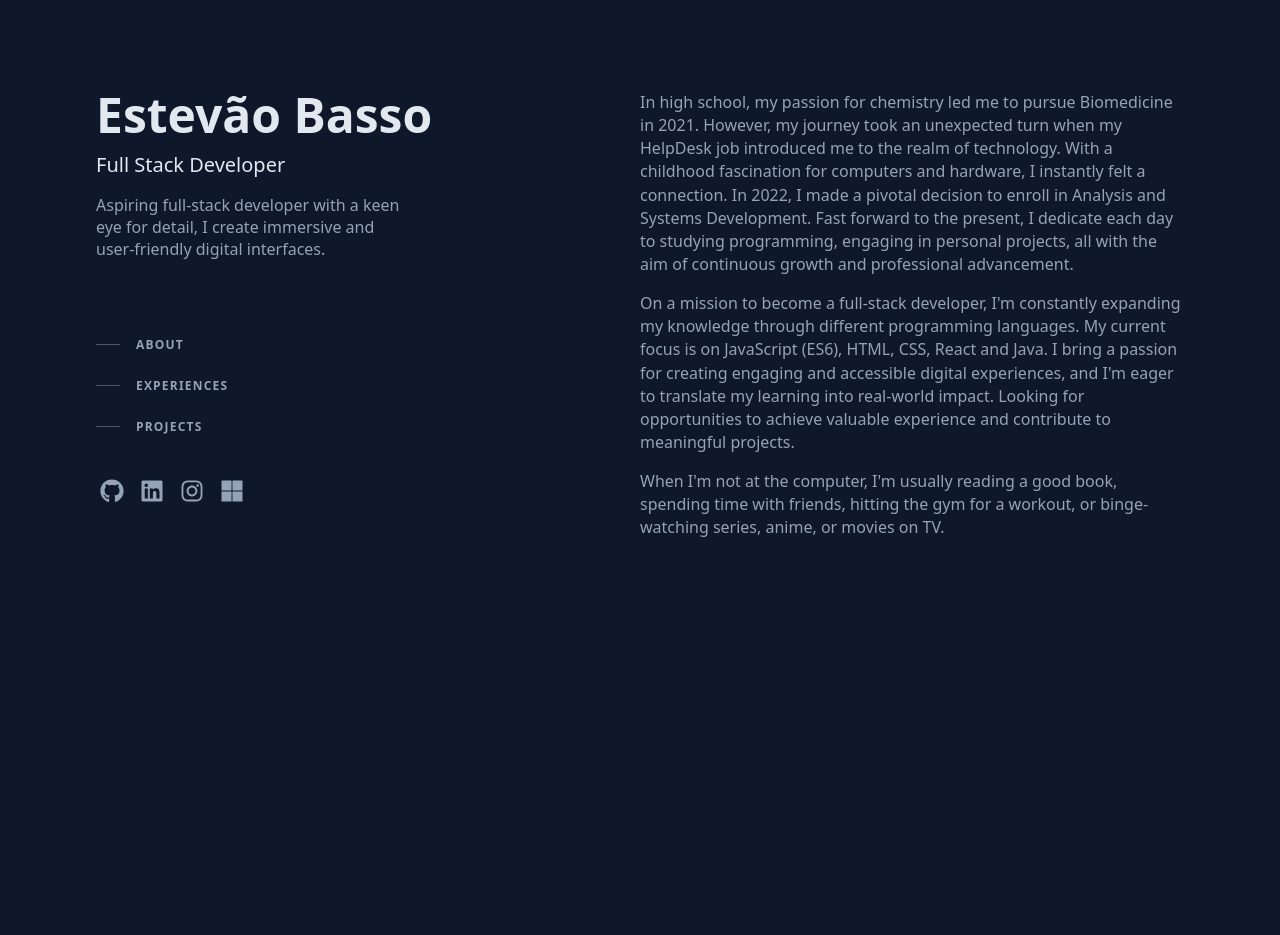
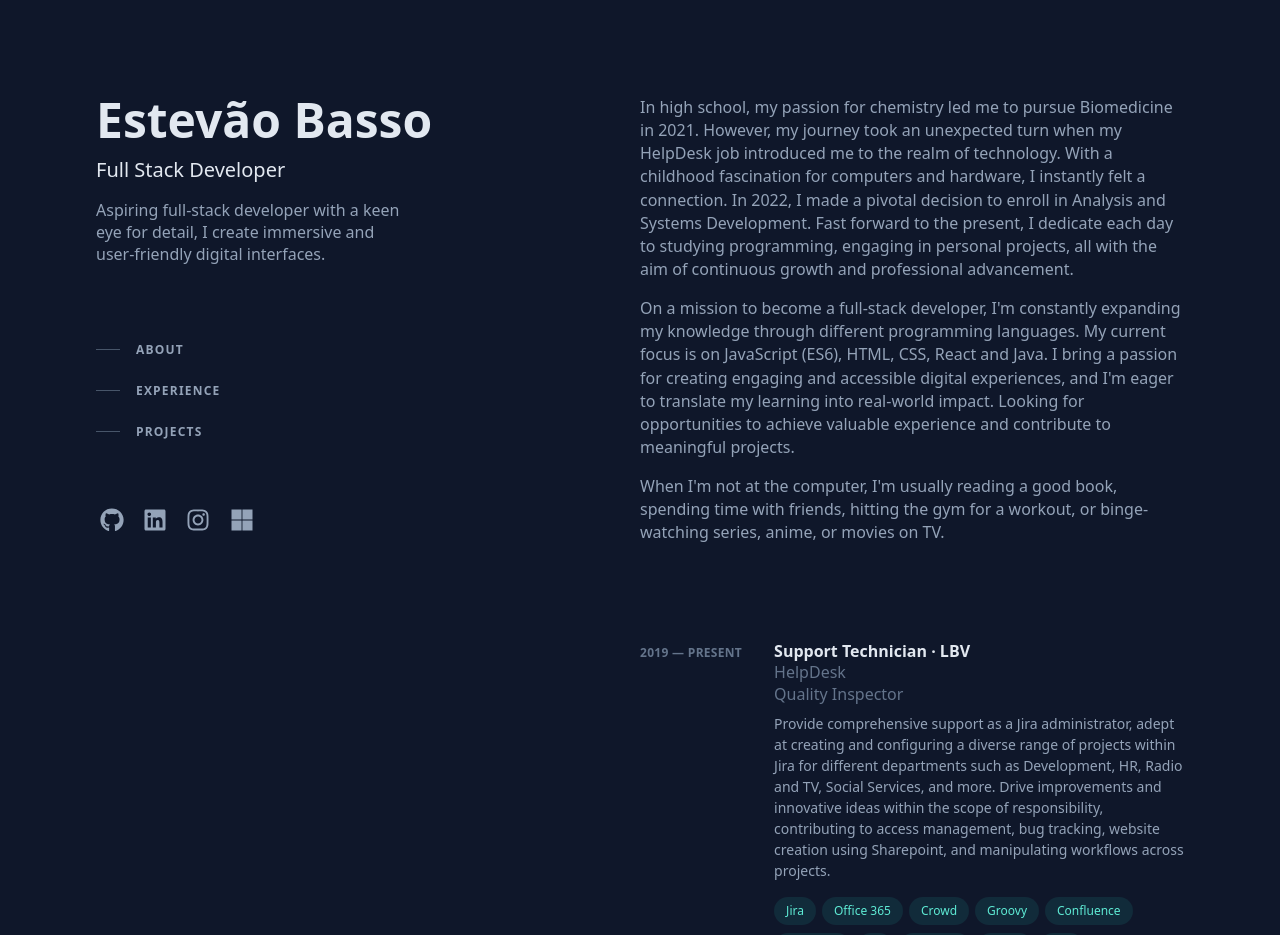
Before and after one commit to ebass0/react-porfolio, a React (Create React App) app: page / in a window 1280 px wide. Shown: the top 935 px of the page. Before the commit the page ends 800 px from the top, so only its background shows below. Built offline with nearby package versions, Linux system fonts and the light colour scheme.

Commit message:
Experience section update

```diff
--- a/src/App.css
+++ b/src/App.css
@@ -11,9 +11,11 @@
 }
 
 .App-header {
-    padding: 91px 0;
+    padding-top: 6rem;
+    padding-bottom: 6rem;
 }
 
 .App-informacoes {
-    padding: 91px 0;
+    padding-top: 6rem;
+    padding-bottom: 6rem;
 }
--- a/src/components/Contatos/Contatos.css
+++ b/src/components/Contatos/Contatos.css
@@ -1,10 +1,11 @@
 /* LISTA DE REDES SOCIAIS / CONTATOSD */
 .list {
     display: flex;
-    gap: 1rem;
+    gap: 1.2rem;
     list-style: none;
     padding: 0;
     margin: 32px 0 0 4px;
+    font-size: 40px;
 }
 
 .list-link{
--- /dev/null
+++ b/src/components/Experience/Experience.css
@@ -0,0 +1,83 @@
+a {
+    text-decoration: inherit;
+    color: rgb(148 163 184/1);
+}
+
+ul {
+    margin: 0;
+    padding: 0;
+    list-style: none;
+}
+
+.Experience-container {
+    display: flex;
+    gap: 2em;
+    margin-top: 6em;
+    border-radius: 0.25rem;
+    font-weight: 500;
+    line-height: 1.25;
+    font-size: 1rem;
+}
+
+/* HEADER - PARTE LATERAL COM INDICADOR DE PERÍODO */
+.Experience-header {
+    flex: 0 0 auto;
+    margin: 0.25rem 0 0.5rem 0;
+    font-size: .75rem;
+    line-height: 1rem;
+    text-transform: uppercase;
+    letter-spacing: .025em;
+    color: rgb(100 116 139/1);
+    font-weight: 600;
+}
+
+/* TÍTULO E SUBTÍTULO DO EXPERIENCE */
+.Experience-title {
+    display: flex;
+    flex-direction: column;
+    gap: 0.5em;
+}
+
+.Experience-title h3 {
+    margin: 0;
+    color: rgb(226 232 240/1);
+    font-size: 1rem;
+}
+
+.title-sub {
+    font-size: inherit;
+    font-weight: 500;
+    color: rgb(100 116 139/1);
+    line-height: 1.375;
+}
+
+/* TEXTO */
+.Experience-text {
+    font-size: .875rem;
+    line-height: 1.5;
+    font-weight: 400;
+}
+
+/* LISTA */
+.skills-list {
+    display: flex;
+    flex-wrap: wrap;
+    line-height: 1.625;
+    align-items: center;
+    margin-bottom: 0.2em;
+}
+
+/* HOVER */
+a:hover {
+    cursor: pointer;
+    border-radius: 0.375rem;
+    background-color: rgba(30,41,59,.5);
+    transition-timing-function: cubic-bezier(.4,0,.2,1);
+    transition-duration: .15s;
+    box-shadow: inset 0 1px 0 0 rgba(148,163,184,.1);
+
+
+    .Experience-title h3 {
+        color: rgb(94 234 212/1);
+    }
+}
--- /dev/null
+++ b/src/components/Experience/index.js
@@ -0,0 +1,48 @@
+import ExperienceList from '../ExperienceList';
+import './Experience.css';
+
+const Experience = () => {
+    return (
+        <div className='Container'>
+            <a className='Experience-container' href='https://lbv.org/' target='_blank' rel='noreferrer'>
+                <div className='Experience-header'>
+                    2019 — Present
+                </div>
+                <div className='Experience-title'>
+                    <div>
+                        <h3>
+                            Support Technician · LBV
+                            <div className='title-sub'>
+                                HelpDesk
+                            </div>
+                            <div className='title-sub'>
+                                Quality Inspector
+                            </div>
+                        </h3>
+                    </div>
+                    <div className='Experience-text'>
+                        <p>
+                            Provide comprehensive support as a Jira administrator, adept at creating and configuring a diverse range of projects within Jira for different departments such as Development, HR, Radio and TV, Social Services, and more. Drive improvements and innovative ideas within the scope of responsibility, contributing to access management, bug tracking, website creation using Sharepoint, and manipulating workflows across projects.
+                        </p>
+                    </div>
+                    <div className='Experience-skills'>
+                        <ul className='skills-list'>
+                            <ExperienceList item="Jira" />
+                            <ExperienceList item="Office 365" />
+                            <ExperienceList item="Crowd" />
+                            <ExperienceList item="Groovy" />
+                            <ExperienceList item="Confluence" />
+                            <ExperienceList item="Bitbucket" />
+                            <ExperienceList item="BI" />
+                            <ExperienceList item="Genesys" />
+                            <ExperienceList item="HTML" />
+                            <ExperienceList item="CSS" />
+                        </ul>
+                    </div>
+                </div>
+            </a>
+        </div>
+    );
+}
+
+export default Experience;
--- /dev/null
+++ b/src/components/ExperienceList/ExperienceList.css
@@ -0,0 +1,19 @@
+.item {
+    margin-top: 0.5rem;
+    margin-right: 0.375rem;
+    display: flex;
+    align-items: center;
+}
+
+.item-text {
+    color: rgb(94 234 212/1);
+    line-height: 1.25rem;
+    font-weight: 500;
+    font-size: .75rem;
+    padding-top: 0.25rem;
+    padding-bottom: 0.25rem;
+    padding-left: 0.75rem;
+    padding-right: 0.75rem;
+    background-color: rgba(45,212,191,.1);
+    border-radius: 9999px;
+}
--- /dev/null
+++ b/src/components/ExperienceList/index.js
@@ -0,0 +1,13 @@
+import './ExperienceList.css';
+
+const ExperienceList = (props) => {
+    return (
+        <li className='item'>
+            <div className='item-text'>
+                {props.item}
+            </div>
+        </li>
+    );
+}
+
+export default ExperienceList;
--- a/src/components/Header/Header.css
+++ b/src/components/Header/Header.css
@@ -1,6 +1,6 @@
 .main {
-    font-family: 'Inter' sans-serif;
-    color: #E2E8F0;
+    color: inherit;
+    position: fixed;
 }
 
 /* HEADER - ELEMENTO PAI */
--- a/src/components/Header/index.js
+++ b/src/components/Header/index.js
@@ -15,7 +15,7 @@ const Header = () => {
                     <nav className='informations-links'>
                         <ul className='links-list'>
                             <MenuItems item='About' />
-                            <MenuItems item='Experiences' />
+                            <MenuItems item='Experience' />
                             <MenuItems item='Projects' />
                         </ul>
                     </nav>
--- a/src/components/Informacoes/index.js
+++ b/src/components/Informacoes/index.js
@@ -1,9 +1,13 @@
 import About from '../About';
+import Experience from '../Experience';
 import './Informacoes.css';
 
 const Informacoes = () => {
     return (
-        <About />
+        <div className='container'>
+            <About />
+            <Experience />
+        </div>
     );
 }
 
```
